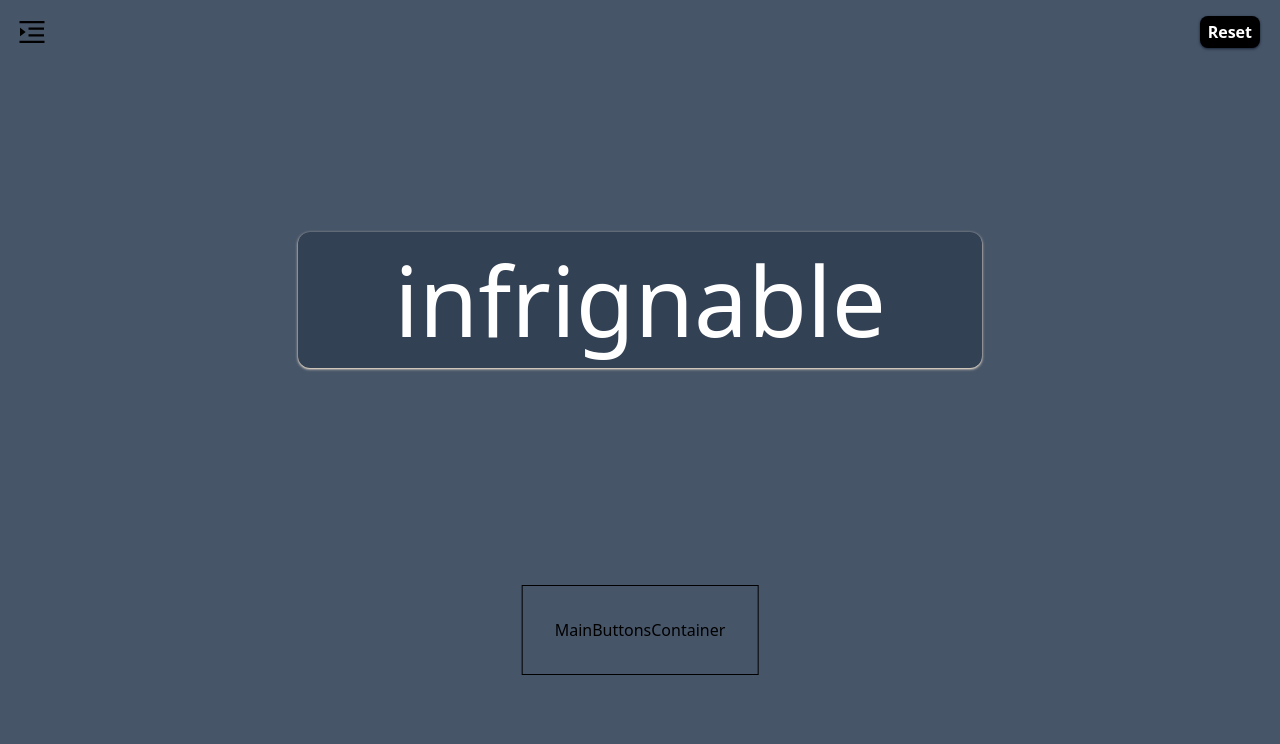
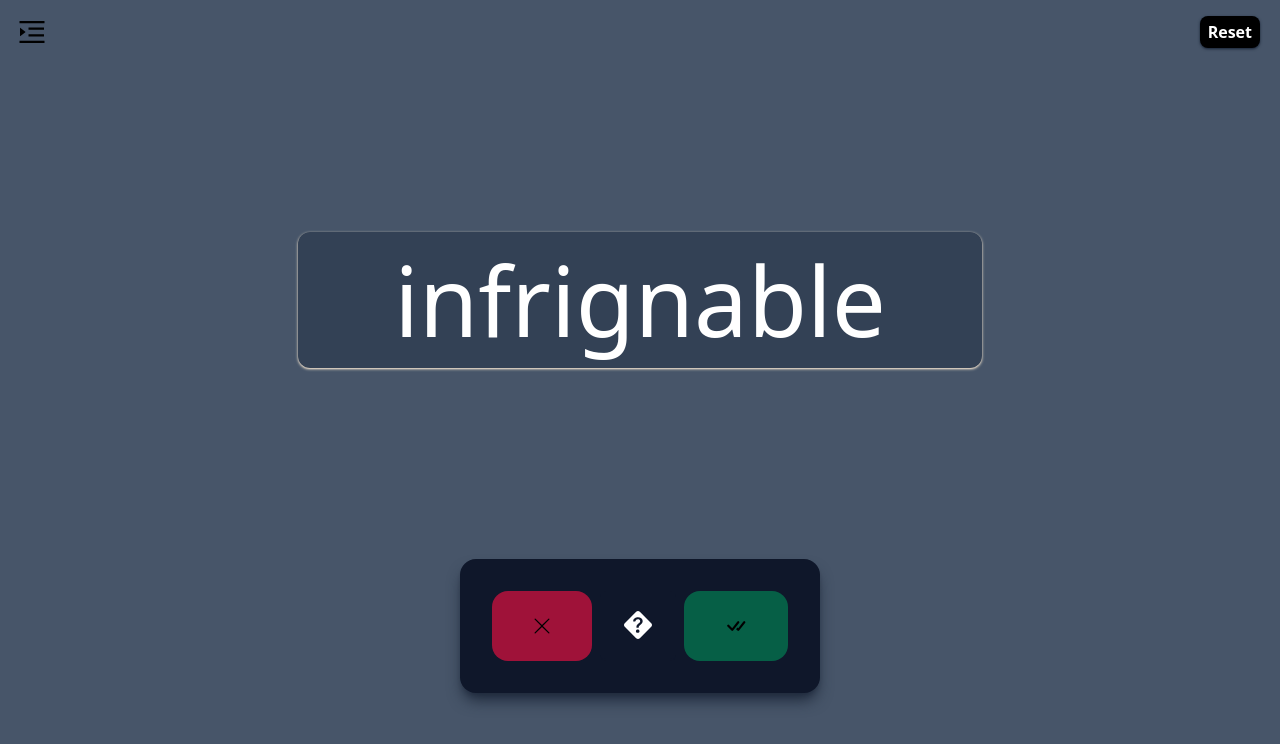
Before and after one commit to Bijan-K/NextJS-Vocabulary-Trainer, a Next.js app: page / in a window 1280 px wide. Shown: the top 744 px of the page. Built offline with nearby package versions, Linux system fonts and the light colour scheme.

Commit message:
aestheics for main buttons

```diff
--- /dev/null
+++ b/components/ButtonsInContainer/CorrectButton.js
@@ -0,0 +1,12 @@
+import { BsCheckAll } from 'react-icons/bs';
+
+export default function CorrectButton() {
+  return (
+    <button
+      title=""
+      className="bg-emerald-800 px-10 py-3 rounded-2xl active:bg-emerald-900"
+    >
+      <BsCheckAll size={24} />
+    </button>
+  );
+}
--- /dev/null
+++ b/components/ButtonsInContainer/QuestionButton.js
@@ -0,0 +1,12 @@
+import { BsQuestionDiamondFill } from 'react-icons/bs';
+
+export default function QuestionButton() {
+  return (
+    <button
+      title=""
+      className=" bg-slate-900 py-5 px-6 rounded-md border-b-2 border-slate-900 active:border-b-2 active:border-white"
+    >
+      <BsQuestionDiamondFill size={28} color="white" />
+    </button>
+  );
+}
--- /dev/null
+++ b/components/ButtonsInContainer/WrongButton.js
@@ -0,0 +1,12 @@
+import { BsXLg } from 'react-icons/bs';
+
+export default function WrongButton() {
+  return (
+    <button
+      title=""
+      className=" bg-rose-800 px-10 py-6 rounded-2xl active:bg-rose-900"
+    >
+      <BsXLg size={20} />
+    </button>
+  );
+}
--- a/components/MainButtonsContainer.js
+++ b/components/MainButtonsContainer.js
@@ -1,7 +1,13 @@
+import QuestionButton from './ButtonsInContainer/QuestionButton';
+import CorrectButton from './ButtonsInContainer/CorrectButton';
+import WrongButton from './ButtonsInContainer/WrongButton';
+
 export default function MainButtonsContainer() {
   return (
-    <div className="fixed border border-black bottom-20 left-1/2 transform -translate-x-1/2 -translate-y-1/2 p-8">
-      MainButtonsContainer
+    <div className="fixed shadow-lg shadow-top rounded-2xl shadow-slate-800 bottom-10 left-1/2 transform -translate-x-1/2 -translate-y-1/2 p-8 flex gap-2 bg-slate-900">
+      <WrongButton />
+      <QuestionButton />
+      <CorrectButton />
     </div>
   );
 }
```
